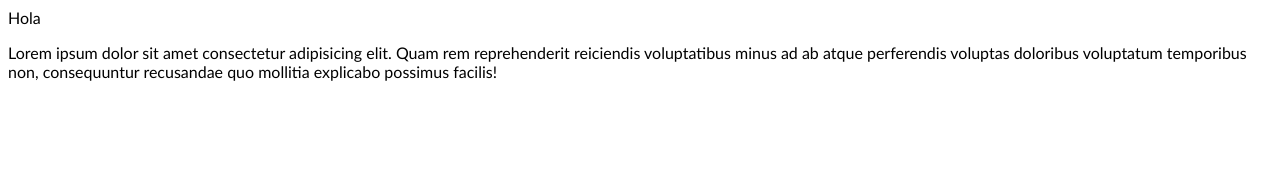
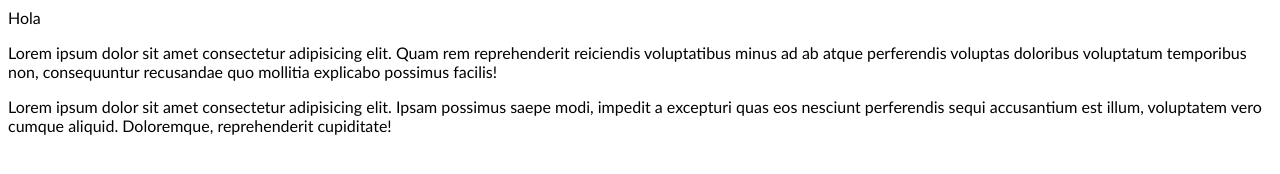
Before and after one commit to Morridenadel/project_uno, a plain HTML site: page index.html in a window 1280 px wide. Drawn offline with Linux system fonts and the light colour scheme.

Commit message:
mejoro index.html

```diff
--- a/index.html
+++ b/index.html
@@ -13,5 +13,7 @@
 
     <div class="row">
         <p>Lorem ipsum dolor sit amet consectetur adipisicing elit. Quam rem reprehenderit reiciendis voluptatibus minus ad ab atque perferendis voluptas doloribus voluptatum temporibus non, consequuntur recusandae quo mollitia explicabo possimus facilis!</p>
+        <p>Lorem ipsum dolor sit amet consectetur adipisicing elit. Ipsam possimus saepe modi, impedit a excepturi quas eos nesciunt perferendis sequi accusantium est illum, voluptatem vero cumque aliquid. Doloremque, reprehenderit cupiditate!
+
 </body>
 </html>
```
Also changed, not shown: 1 other file.
